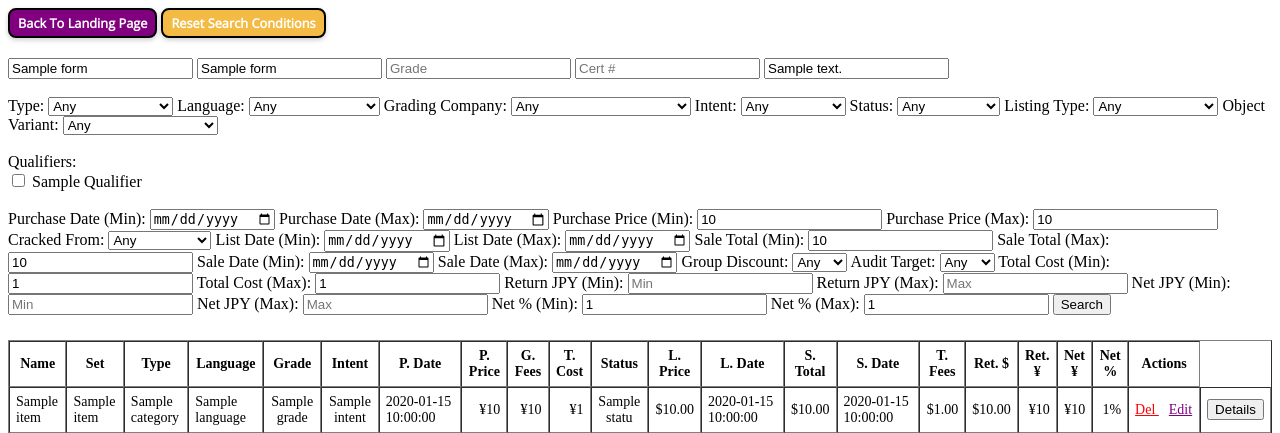
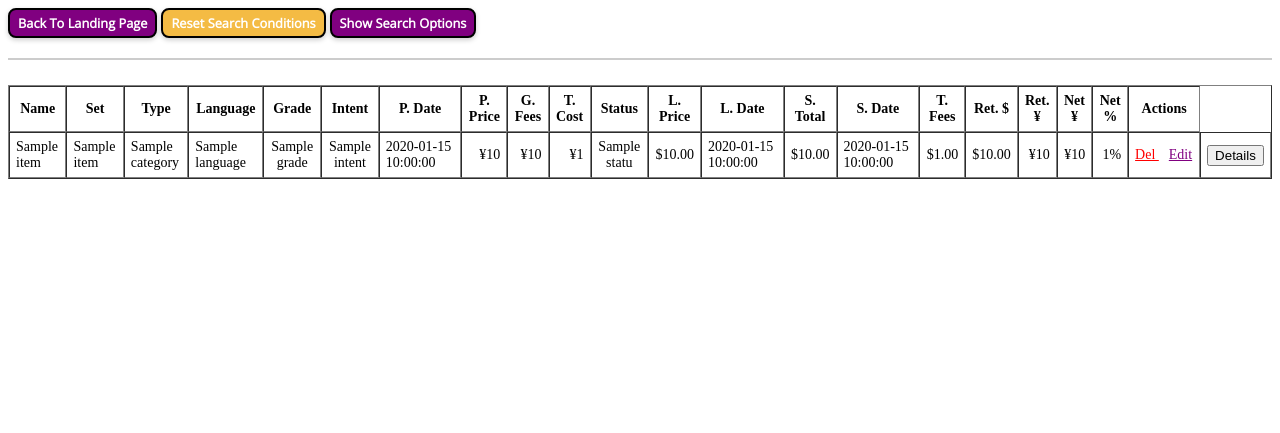
Before and after one commit to J-Twomey/inventory-app, a FastAPI app: template templates/view.html in a window 1280 px wide. Shown: the top 433 px of the page. Run offline with FastAPI, Linux system fonts and the light colour scheme; the template is opened without the code that fills it: most values are stand-ins (such as "Sample title", 1, 10 or a date in 2020).

Commit message:
collapsable search bar

```diff
--- a/static/css/styles.css
+++ b/static/css/styles.css
@@ -93,9 +93,24 @@
 }
 
 .right-aligned {
-    text-align: right;
+  text-align: right;
 }
 
 .centre-aligned {
-    text-align: center;
+  text-align: center;
 }
+
+#search-section {
+  max-height: 0;
+  overflow: hidden;
+  transition: max-height 0.3s ease;
+  padding: 0 1rem;
+  border: 1px solid #ccc;
+  background-color: #f9f9f9;
+  margin-bottom: 1rem;
+}
+
+#search-section.visible {
+  max-height: 500px; /* Has to be larger than the expected size */
+  padding: 1rem;
+}
--- /dev/null
+++ b/static/js/view.js
@@ -0,0 +1,30 @@
+function toggleDetails(id) {
+  const row = document.getElementById(`details-${id}`);
+  row.style.display = row.style.display === 'none' ? 'table-row' : 'none';
+}
+
+document.addEventListener('DOMContentLoaded', () => {
+  const toggleBtn = document.getElementById('toggle-search');
+  const searchSection = document.getElementById('search-section');
+
+  function setSearchVisible(visible) {
+    if (visible) {
+      searchSection.classList.add('visible');
+      toggleBtn.textContent = 'Hide Search Options';
+    } else {
+      searchSection.classList.remove('visible');
+      toggleBtn.textContent = 'Show Search Options';
+    }
+  }
+
+  toggleBtn.addEventListener('click', () => {
+    const isVisible = searchSection.classList.contains('visible');
+    setSearchVisible(!isVisible);
+  });
+
+  // Auto-show if there are query parameters in the URL
+  const params = new URLSearchParams(window.location.search);
+  if ([...params.values()].some(v => v.trim() !== '')) {
+    setSearchVisible(true);
+  }
+});
--- a/templates/view.html
+++ b/templates/view.html
@@ -10,6 +10,11 @@
 <a href="/" class="btn btn-purple btn-small margin-bottom-20 inline">Back To Landing Page</a>
 <a href="/view" class="btn btn-orange btn-small margin-bottom-20 inline">Reset Search Conditions</a>
 
+<button type="button" id="toggle-search" class="btn btn-purple btn-small margin-bottom-20 inline">
+  Show Search Options
+</button>
+
+<div id="search-section">
   <form method="get" action="/view">
     <input type="text" name="name" placeholder="Name" value="{{ form_data.name if form_data and form_data.name is not none else '' }}">
     <input type="text" name="set_name" placeholder="Set Name" value="{{ form_data.set_name if form_data and form_data.set_name is not none else '' }}">
@@ -268,6 +273,7 @@
 
     <button type="submit">Search</button>
   </form>
+</div>
 
 <div style="margin-top: 25px; font-size: 14px;">
   <table border="1" cellpadding="6" cellspacing="0">
@@ -380,12 +386,7 @@
   <p>No items found.</p>
 {% endif %}
 
-<script>
-  function toggleDetails(id) {
-    const row = document.getElementById(`details-${id}`);
-    row.style.display = row.style.display === 'none' ? 'table-row' : 'none';
-  }
-</script>
+<script src="{{ url_for('static', path='js/view.js') }}"></script>
 
 </body>
 </html>
```
Lines whose indentation alone changed are shown as unchanged.
